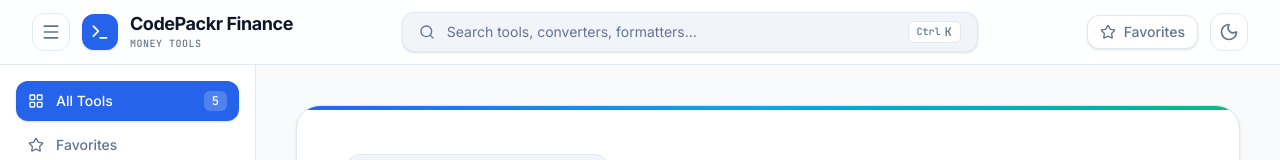
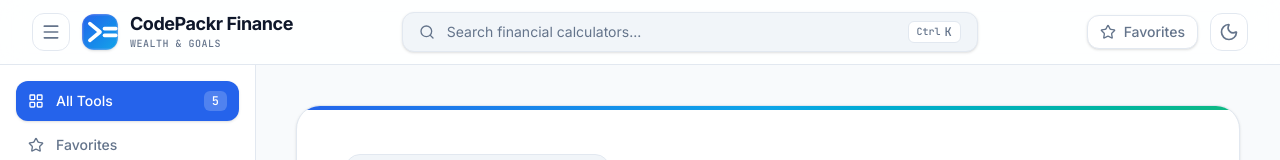
Before and after one commit to coolnaveen99/codepackr-finance, a React (Vite) app: page / in a window 1280 px wide. Shown: the top 160 px of the page. Built offline with nearby package versions, Linux system fonts and the light colour scheme; no server answers; the database is empty.

Commit message:
feat(branding): use finance >= mark and tagline

```diff
--- a/src/components/Navbar.tsx
+++ b/src/components/Navbar.tsx
@@ -1,5 +1,5 @@
 import React from 'react';
-import { Search, Moon, Sun, Terminal, Star, Menu, Shield } from 'lucide-react';
+import { Search, Moon, Sun, Star, Menu, Shield } from 'lucide-react';
 import { CategoryFilter } from '../types';
 import { useBookmarks } from '../lib/bookmarks';
 
@@ -74,15 +74,19 @@ export const Navbar: React.FC<NavbarProps> = ({
               }}
               className="flex items-center gap-3 group text-left cursor-pointer focus:outline-none"
             >
-              <div className="w-9 h-9 rounded-xl flex items-center justify-center font-bold text-white shadow-sm bg-[color:var(--brand)] transition-transform group-hover:scale-105">
-                <Terminal className="w-5 h-5" />
+              <div className="w-9 h-9 rounded-xl overflow-hidden flex items-center justify-center shadow-sm transition-transform group-hover:scale-105 bg-[color:var(--surface-elevated)]">
+                <img
+                  src="/favicon.svg"
+                  alt="CodePackr Finance"
+                  className="w-full h-full object-cover"
+                />
               </div>
               <div className="flex flex-col">
                 <span className="font-bold text-lg leading-tight tracking-tight text-[color:var(--ink)]">
                   CodePackr Finance
                 </span>
                 <span className="text-[10px] font-mono font-medium tracking-wider text-[color:var(--ink-muted)] uppercase">
-                  Money Tools
+                  Wealth &amp; Goals
                 </span>
               </div>
             </a>
@@ -97,7 +101,7 @@ export const Navbar: React.FC<NavbarProps> = ({
             >
               <div className="flex items-center gap-3 min-w-0">
                 <Search className="w-4 h-4 group-hover:text-[color:var(--brand)] transition-colors shrink-0" />
-                <span className="truncate">Search tools, converters, formatters...</span>
+                <span className="truncate">Search financial calculators...</span>
               </div>
               <kbd className="hidden md:inline-flex items-center gap-1 px-2 py-0.5 text-xs font-mono font-medium rounded-md border border-[color:var(--border)] bg-[color:var(--surface)] text-[color:var(--ink-muted)] shrink-0">
                 <span className="text-[10px]">{isMac ? '⌘' : 'Ctrl'}</span>K
@@ -110,7 +114,7 @@ export const Navbar: React.FC<NavbarProps> = ({
             <button
               onClick={onOpenSearch}
               className="sm:hidden p-2 rounded-xl border border-[color:var(--border)] text-[color:var(--ink-muted)] hover:text-[color:var(--ink)] hover:bg-[color:var(--surface-elevated)] transition-colors cursor-pointer"
-              aria-label="Search"
+              aria-label="Search financial calculators"
             >
               <Search className="w-5 h-5" />
             </button>
```
